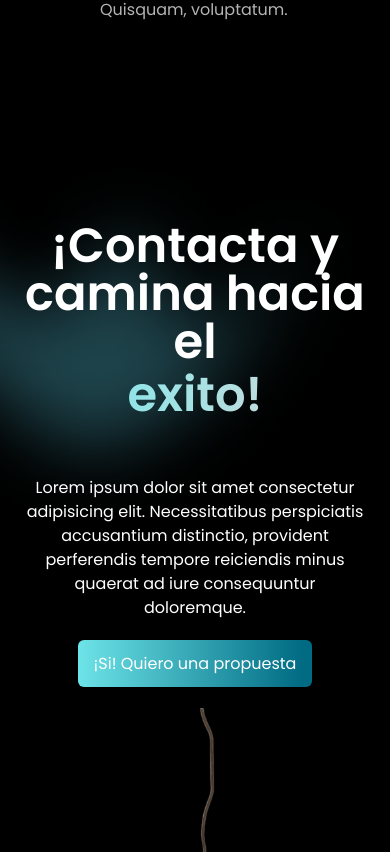
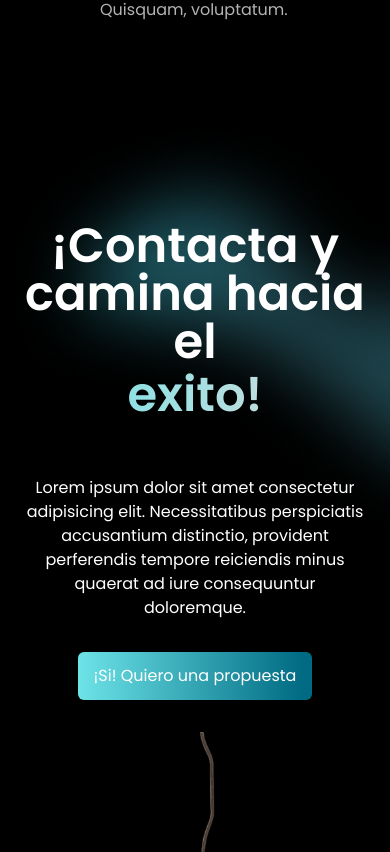
Before and after one commit to BryantGG77/BryantDev, a Next.js app: page / in a window 390 px wide. Shown: the part 2232-3084 px from the top of the page. Built offline with nearby package versions, Linux system fonts and the light colour scheme.

Commit message:
Bug corregido boton contact

```diff
--- a/src/app/page.tsx
+++ b/src/app/page.tsx
@@ -3,6 +3,7 @@ import { Header } from "../components/Header/header";
 import { CounterData } from "@/components/CounterData";
 import { Services } from "@/components/Services";
 import { Contact } from "@/components/Contact";
+import { Testimonials } from "@/components/Testimonials";
 
 export default function Home() {
   return (
@@ -12,6 +13,7 @@ export default function Home() {
       <CounterData />
       <Services />
       <Contact />
+      <Testimonials />
     </>
 
 
--- a/src/components/AboutUs/AboutUs.tsx
+++ b/src/components/AboutUs/AboutUs.tsx
@@ -8,7 +8,7 @@ import { Reveal } from "../Reveal"
 
 export default function AboutUs() {
     return (
-        <div className="relative p-4 md:py-40" id="about">
+        <div className="relative p-4 md:py-64" id="about">
             <BackgroundRadialRight />
             <section className="grid max-w-5xl mx-auto md:grid-cols-2">
                 <section className="max-sm:flex max-sm: flex-col max-sm: justify-center max-sm: items-center max-sm:text-center">
--- a/src/components/Contact/Contact.tsx
+++ b/src/components/Contact/Contact.tsx
@@ -1,31 +1,52 @@
 "use client";
 
-import Link from "next/link";
-import { BackgroundRadialLeft } from "../BackgroundRadialLeft";
+import { useState } from "react";
 import { Reveal } from "../Reveal";
 import Image from "next/image";
 import { MotionTransition } from "../MotionTransition";
+import { BackgroundRadialRight } from "../BackgroundRadialRight";
 
 export function Contact() {
+    // eslint-disable-next-line @typescript-eslint/no-unused-vars
+    const [clicked, setClicked] = useState(false);
+    const [isRedirecting, setIsRedirecting] = useState(false);
+
+    const handleClick = () => {
+        setClicked(true);
+        setIsRedirecting(true);
+
+        // Cambiar el estado después de 3 segundos para redirigir
+
+        window.location.href = "mailto:brayespro@gmail.com?subject=Propuesta de desarrollo&body=¡Hola! Estoy interesado en recibir una propuesta.";
+
+        setTimeout(() => {
+            setIsRedirecting(false);
+        }, 3000);
+    };
+
     return (
         <section className="relative px-6 py-20 md:py-64" id="contact">
-            <BackgroundRadialLeft />
-            <section className="grid max-w-5xl mx-auto md:grid-cols-2" >
-
+            <BackgroundRadialRight />
+            <section className="grid max-w-5xl mx-auto md:grid-cols-2">
                 <MotionTransition className="flex items-center justify-center">
-                    <Image src="/assets/contact.png" alt="Contact" width={600} height={600} className="rounded-b-lg h-auto w-72 md:w-full object-contain" />
+                    <Image
+                        src="/assets/contact.png"
+                        alt="Contact"
+                        width={600}
+                        height={600}
+                        className="rounded-b-lg h-auto w-72 md:w-full object-contain"
+                    />
                 </MotionTransition>
 
                 <section className="max-sm:flex max-sm:flex-col max-sm:justify-center max-sm:items-center max-sm:text-center max-md:order-first">
                     <Reveal>
-                        <h2 className=" text-5xl font-semibold py-3">
+                        <h2 className="text-5xl font-semibold py-3">
                             ¡Contacta y camina hacia el
                             <span className="block degradedBlue bg-blueLight lg:text-6xl break-all-sm">
                                 exito!
                             </span>
                         </h2>
                     </Reveal>
-
 
                     <Reveal>
                         <p className="max-w-md mt-10">
@@ -35,14 +56,16 @@ export function Contact() {
 
                     <Reveal>
                         <div className="my-8">
-                            <Link href="mailto:brayespro@gmail.com?subject=Propuesta de desarrollo&body=¡Hola! Estoy interesado en recibir una propuesta." className="px-4 py-3 rounded-md bg-blueRadial hover:text-black hover:bg-blueLight">
-                                ¡Si! Quiero una propuesta
-                            </Link>
+                            <button
+                                onClick={handleClick}
+                                className="px-4 py-3 rounded-md bg-blueRadial hover:text-black hover:bg-blueLight"
+                            >
+                                {isRedirecting ? "Redireccionando..." : "¡Si! Quiero una propuesta"}
+                            </button>
                         </div>
                     </Reveal>
-
                 </section>
             </section>
-        </section >
-    )
+        </section>
+    );
 }
--- a/src/components/Testimonials/Testimonials.tsx
+++ b/src/components/Testimonials/Testimonials.tsx
@@ -0,0 +1,10 @@
+"use client";
+export function Testimonials() {
+    return (
+        <div className="p-8 md:py-64" id="testimonials">
+            <div className="grid max-w-5xl gap-8 mx-auto">
+
+            </div>
+        </div>
+    )
+}
--- a/src/components/Testimonials/index.ts
+++ b/src/components/Testimonials/index.ts
@@ -0,0 +1 @@
+export * from "./Testimonials";
```
